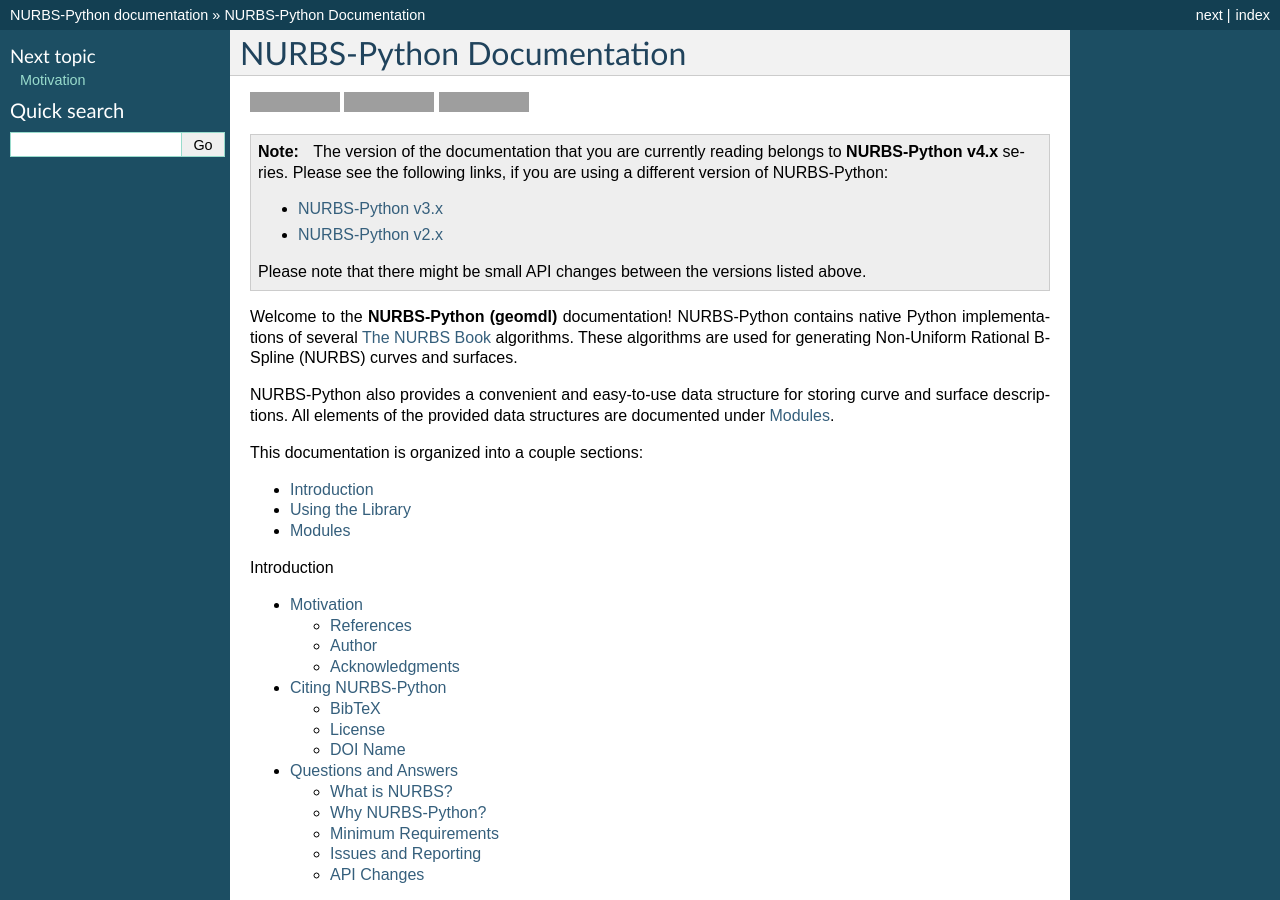
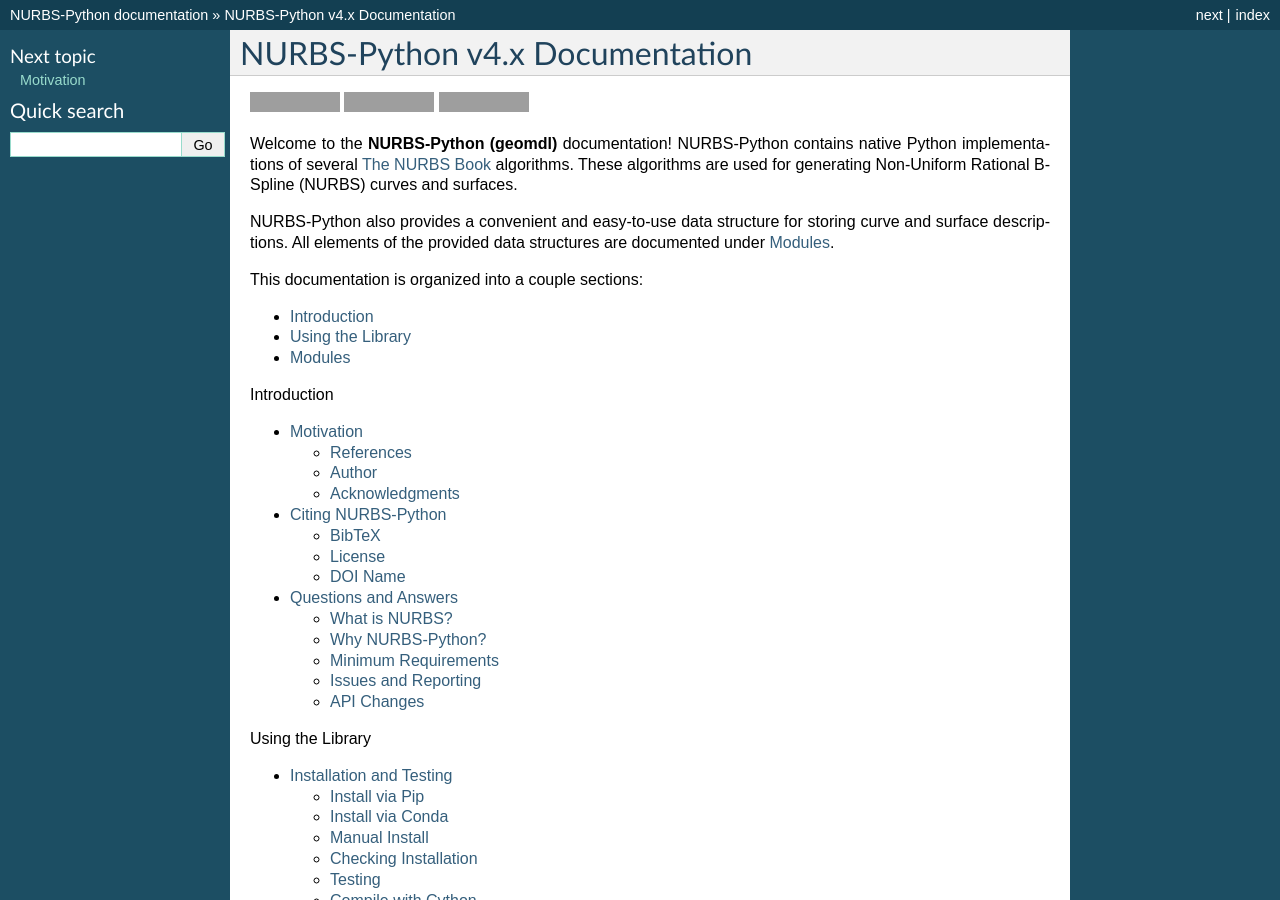
Before and after one commit to orbingol/NURBS-Python, a Sphinx documentation site: the page built from docs/index.rst, in a window 1280 px wide and 900 px high. Built offline with Sphinx 7.4.7, drawn with Linux system fonts in a browser that asks for light colours; formulas are drawn with MathJax 3; some of the changed text lies outside the part shown; grey boxes are pictures that could not be loaded.

Commit message:
Remove notes referring to the old docs and versions

```diff
--- a/docs/index.rst
+++ b/docs/index.rst
@@ -1,18 +1,7 @@
-NURBS-Python Documentation
-^^^^^^^^^^^^^^^^^^^^^^^^^^
+NURBS-Python v4.x Documentation
+^^^^^^^^^^^^^^^^^^^^^^^^^^^^^^^
 
 |DOI|_ |PYPI|_ |ANACONDA|_
-
-.. note::
-
-    The version of the documentation that you are currently reading belongs to **NURBS-Python v4.x** series.
-    Please see the following links, if you are using a different version of NURBS-Python:
-
-    * `NURBS-Python v3.x <http://nurbs-python.readthedocs.io/en/3.x/>`_
-    * `NURBS-Python v2.x <http://nurbs-python.readthedocs.io/en/2.x/>`_
-
-    Please note that there might be small API changes between the versions listed above.
-
 
 Welcome to the **NURBS-Python (geomdl)** documentation! NURBS-Python contains native Python implementations of several
 `The NURBS Book <http://www.springer.com/gp/book/9783642973857>`_ algorithms. These algorithms are used for generating
```
Also changed, not shown: docs/install.rst (+0 -7 lines).
